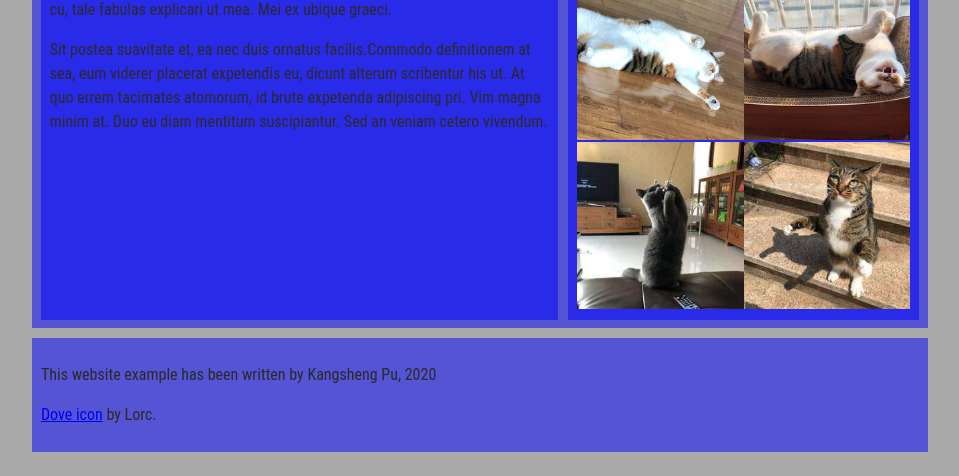
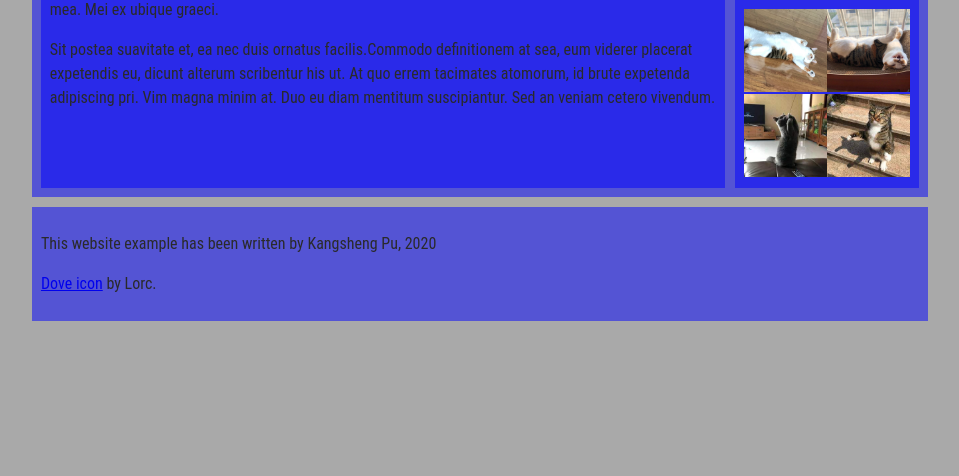
Before and after one commit to kspu0822INST377/kspu0822INST377.github.io, a plain HTML site: page lab_3/index.html in a window 1280 px wide. Shown: the part 324-800 px from the top of the page, without its empty margins (160-1119 px from the left). Drawn offline with Linux system fonts and the light colour scheme; a web font is replaced by a local one.

Commit message:
Update style.css

```diff
--- a/lab_3/style.css
+++ b/lab_3/style.css
@@ -169,11 +169,11 @@ main {
 }
 
 article, section {
-  flex: 3;
+  flex: 4;
 }
 
 aside {
-  flex: 2;
+  flex: 1;
   margin-left: 10px;
   padding: 1%;
 }
```
